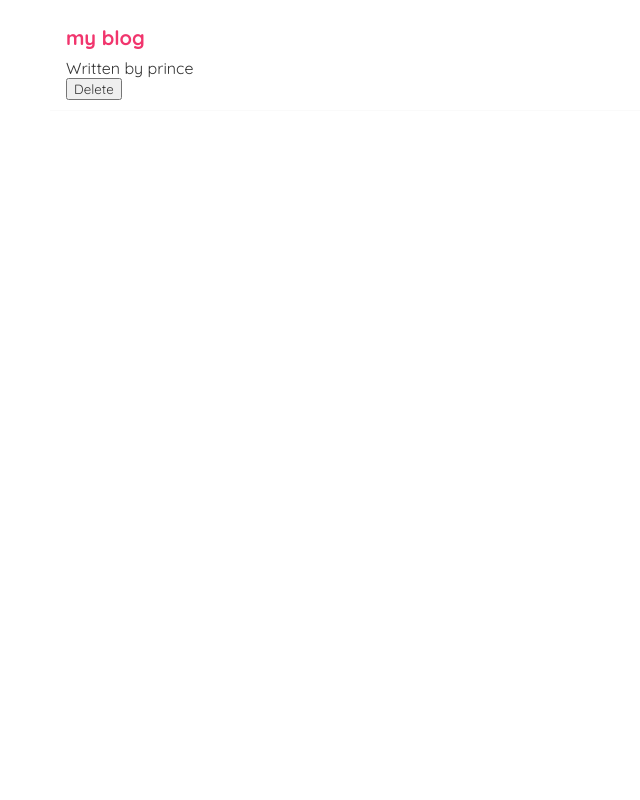
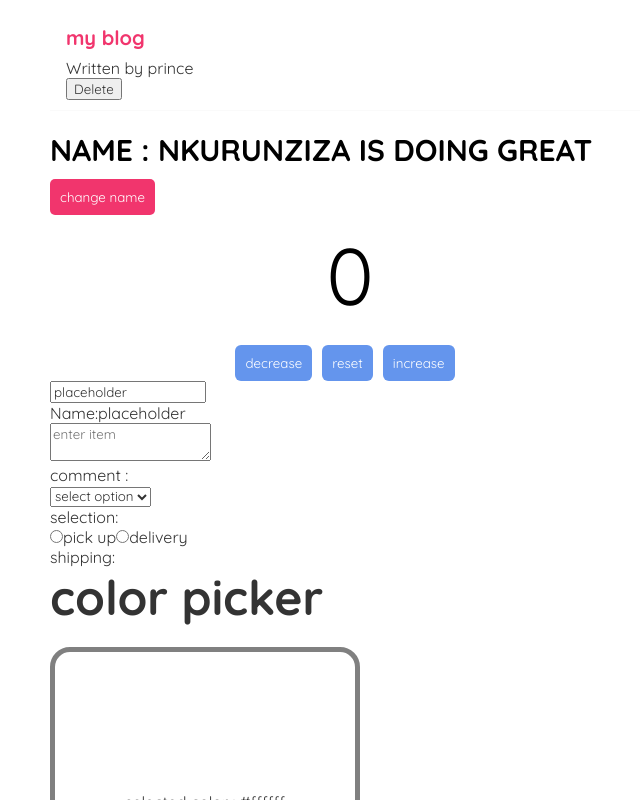
Before and after one commit to prince-nkuru/start-react, a React (Create React App) app: page / in a window 1280 px wide. Shown: the part 680-1480 px from the top of the page, without its empty margins (290-930 px from the left). Before the commit the page ends 871 px from the top, so only its background shows below. Built offline with nearby package versions, Linux system fonts and the light colour scheme.

Commit message:
add app file

```diff
--- a/src/App.js
+++ b/src/App.js
@@ -1,5 +1,9 @@
 import Navbar from './navbar';
 import Home from './home';
+import Naming from './setName'
+import Counter from './counter'
+import MyComponent from './onChange';
+import ColorPicker from './colorPicker';
 
 // function Square({ value }) {
 //   return <button className="square">{value}</button>;
@@ -39,6 +43,11 @@ function App (){
         {/* <h1>{blog? blog: 'no new blog'}</h1>
         <p>liked {like} times</p>              {/* boolean and object are not used as variable ?? */}
         {/* <p>{Math.floor(Math.random() * 10)}</p>  */}
+
+        <Naming greet = 'is doing great'/>
+        <Counter/>
+        <MyComponent/>
+        <ColorPicker/>
       </div>
     </div>
   )
```
